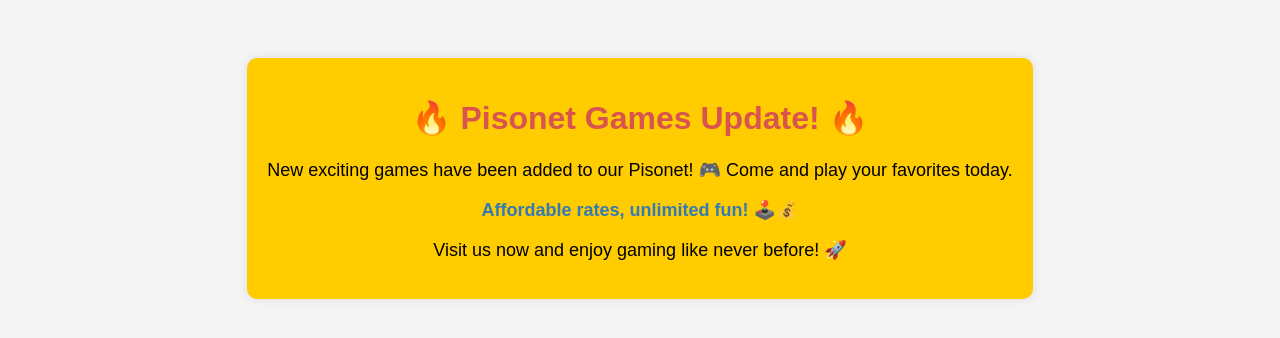
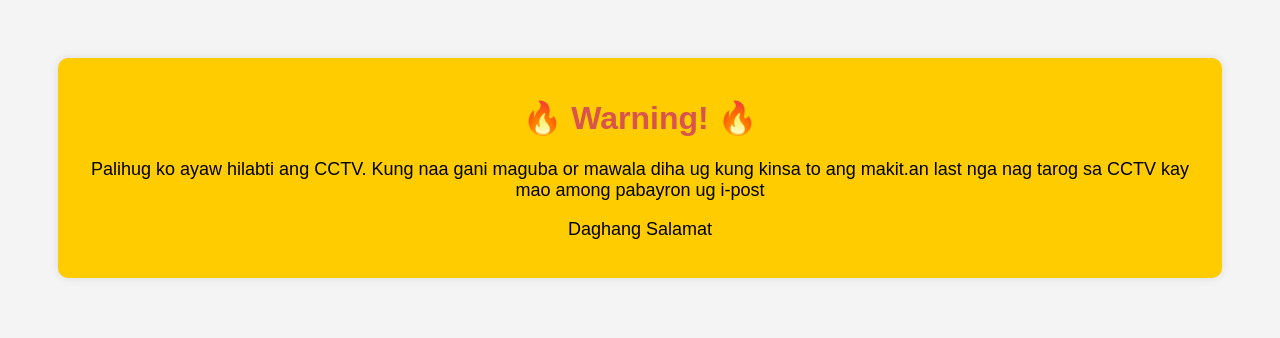
Before and after one commit to jovel1993/pisonet, a plain HTML site: page index.html in a window 1280 px wide. Drawn offline with Linux system fonts and the light colour scheme.

Commit message:
index.html

```diff
--- a/index.html
+++ b/index.html
@@ -32,10 +32,10 @@
 </head>
 <body>
     <div class="announcement">
-        <h1>🔥 Pisonet Games Update! 🔥</h1>
-        <p>New exciting games have been added to our Pisonet! 🎮 Come and play your favorites today.</p>
-        <p class="highlight">Affordable rates, unlimited fun! 🕹️💰</p>
-        <p>Visit us now and enjoy gaming like never before! 🚀</p>
+        <h1>🔥 Warning! 🔥</h1>
+        <p>Palihug ko ayaw hilabti ang CCTV. Kung naa gani maguba or mawala diha ug kung kinsa to ang makit.an last nga nag tarog sa CCTV kay mao among pabayron ug i-post</p>
+        <p class="highlight"></p>
+        <p>Daghang Salamat</p>
     </div>
 </body>
 </html>
```
